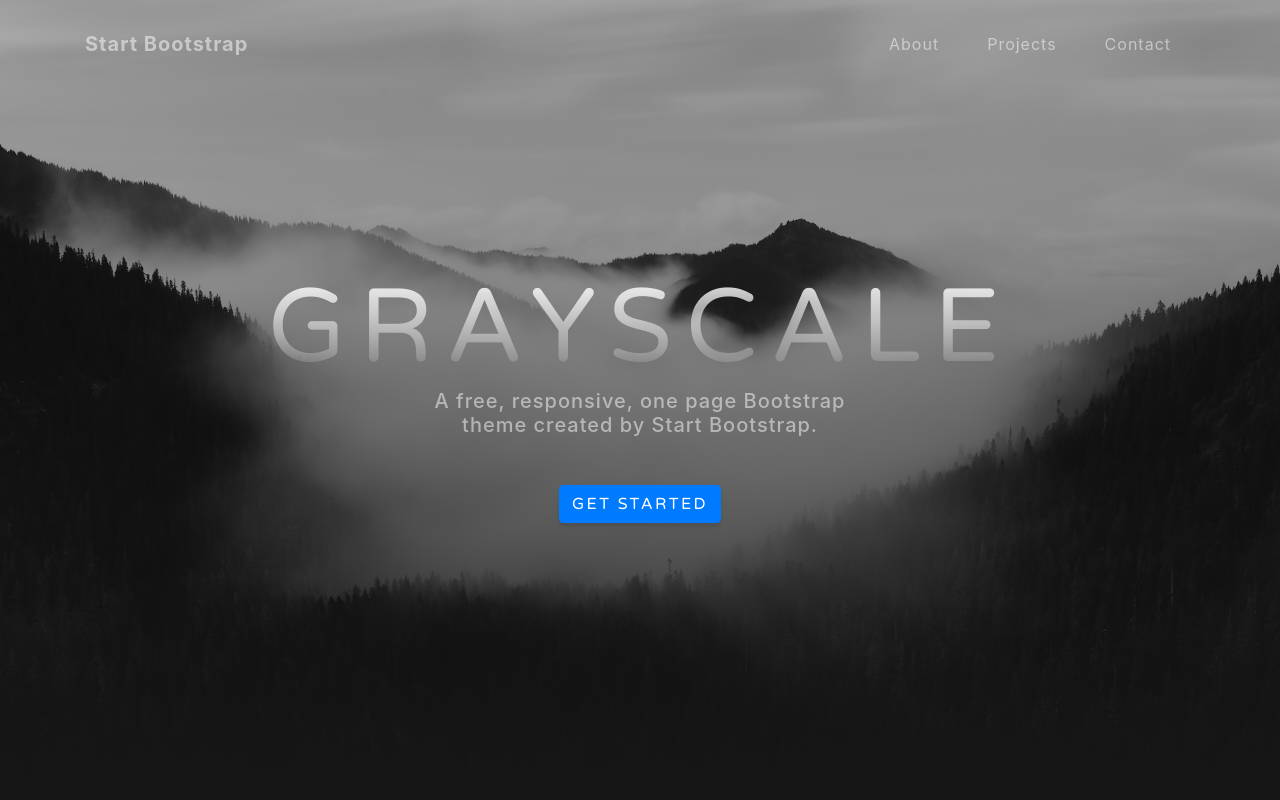
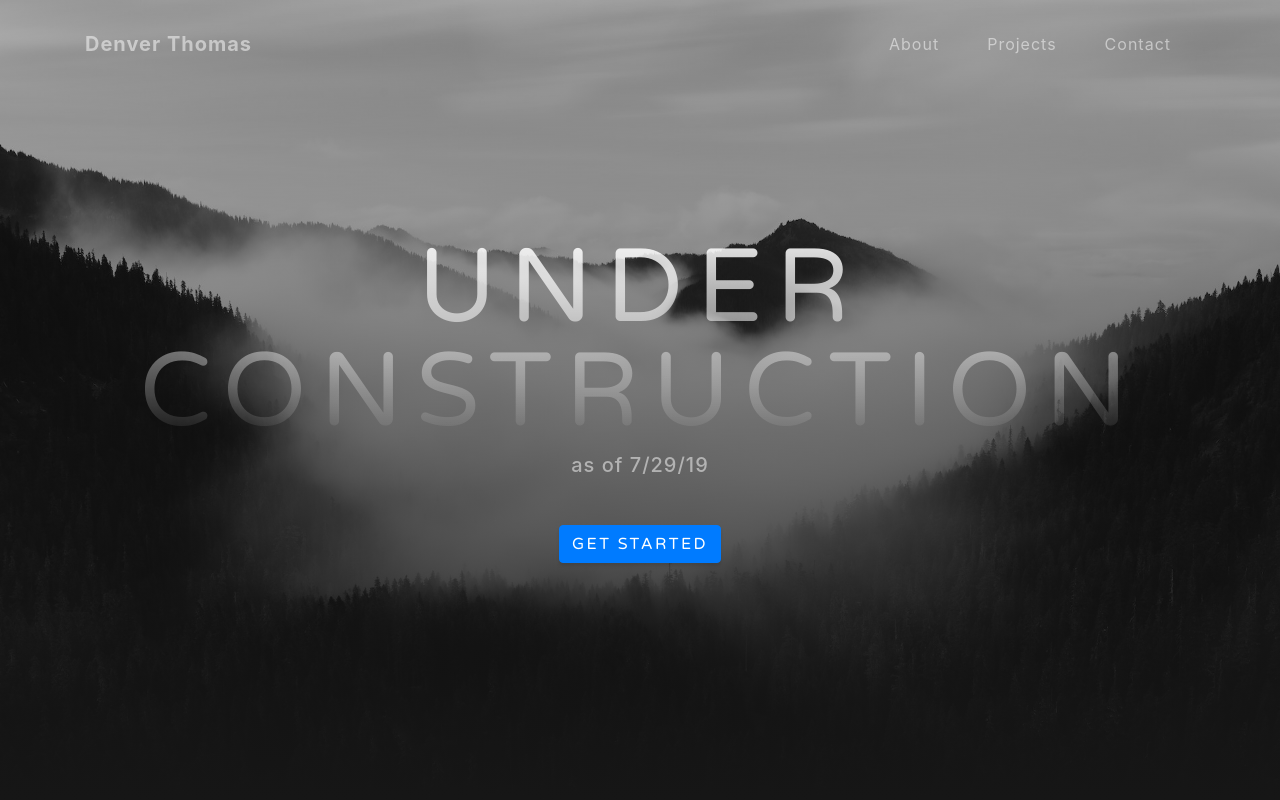
Before and after one commit to denverwthomas/denverwthomas.github.io, a website with bundled scripts: page index.html in a window 1280 px wide. Shown: the top 800 px of the page. Built offline with nearby package versions, Linux system fonts and the light colour scheme.

Commit message:
updating page text to reflect 'under construction' status

```diff
--- a/index.html
+++ b/index.html
@@ -28,7 +28,7 @@
   <!-- Navigation -->
   <nav class="navbar navbar-expand-lg navbar-light fixed-top" id="mainNav">
     <div class="container">
-      <a class="navbar-brand js-scroll-trigger" href="#page-top">Start Bootstrap</a>
+      <a class="navbar-brand js-scroll-trigger" href="#page-top">Denver Thomas</a>
       <button class="navbar-toggler navbar-toggler-right" type="button" data-toggle="collapse" data-target="#navbarResponsive" aria-controls="navbarResponsive" aria-expanded="false" aria-label="Toggle navigation">
         Menu
         <i class="fas fa-bars"></i>
@@ -53,8 +53,8 @@
   <header class="masthead">
     <div class="container d-flex h-100 align-items-center">
       <div class="mx-auto text-center">
-        <h1 class="mx-auto my-0 text-uppercase">Grayscale</h1>
-        <h2 class="text-white-50 mx-auto mt-2 mb-5">A free, responsive, one page Bootstrap theme created by Start Bootstrap.</h2>
+        <h1 class="mx-auto my-0 text-uppercase">Under Construction</h1>
+        <h2 class="text-white-50 mx-auto mt-2 mb-5">as of 7/29/19</h2>
         <a href="#about" class="btn btn-primary js-scroll-trigger">Get Started</a>
       </div>
     </div>
```
